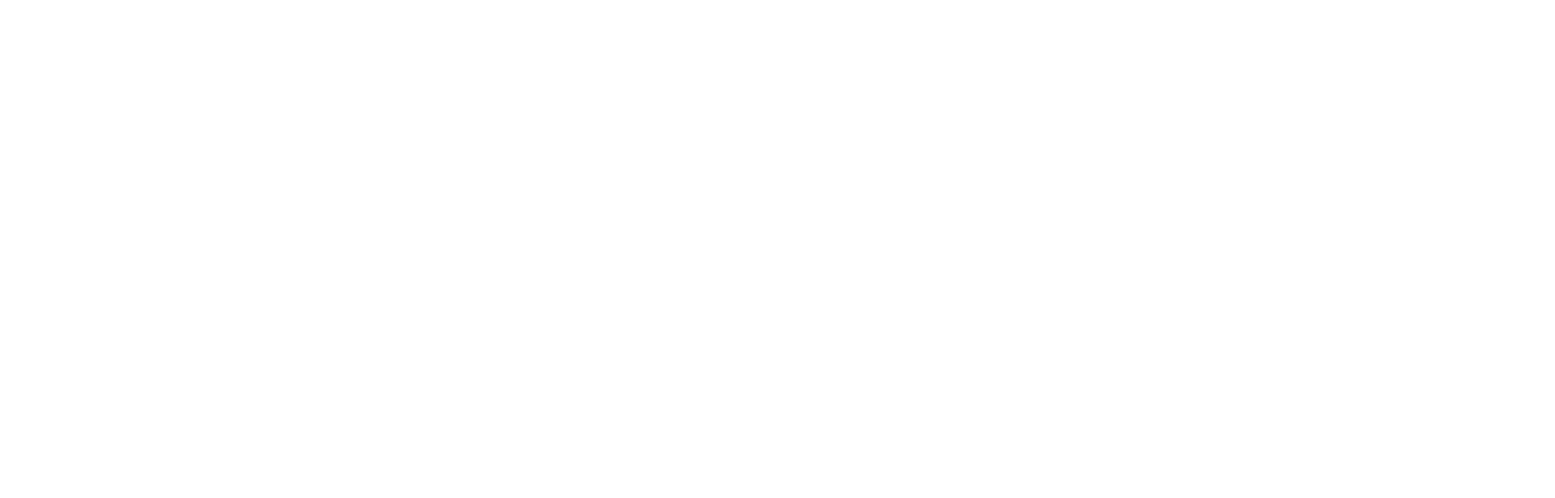
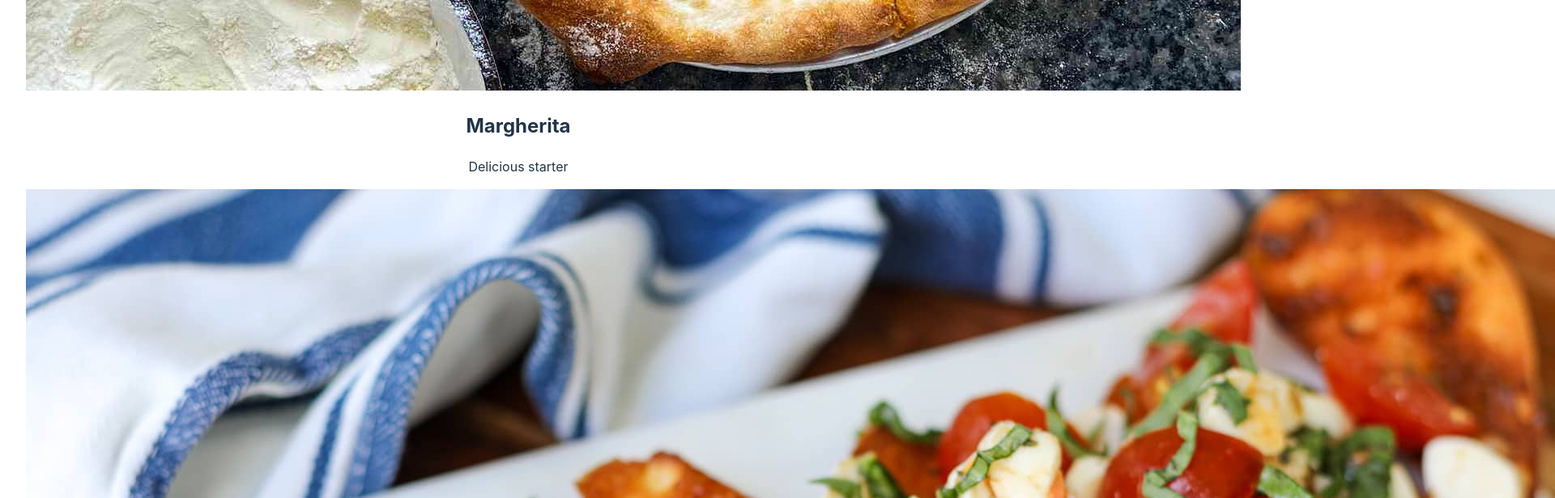
Before and after one commit to ReDI-School/react-berlin-2024-fall, a React (Vite) app: page / in a window 1280 px wide. Shown: the part 920-1536 px from the top of the page at 81% size, 1920 px wide, since content can reach past the window. Before the commit the page ends 800 px from the top, so only its background shows below. Built offline with nearby package versions, Linux system fonts and the light colour scheme.

Commit message:
Add basic lesson for styling

```diff
--- a/src/App.jsx
+++ b/src/App.jsx
@@ -1,6 +1,7 @@
 import "./App.css";
 // import Lesson11EventHandlers from "./examples/Lesson11EventHandlers";
-import Lesson11EventHandlersExercises from "./exercises/lesson11EventHandlers";
+// import Lesson11EventHandlersExercises from "./exercises/lesson11EventHandlers";
+import Lesson12Styling from "./lessons/Lesson12Styling";
 //import Lesson1 from './lessons/Lesson1'
 // import Lesson3SpreadRest from "./lessons/Lesson3SpreadRest";
 // import Lesson4JSX from "./lessons/Lesson4JSX";
@@ -26,7 +27,8 @@
 function App() {
   return (
     <>
-      <Lesson11EventHandlersExercises />
+      <Lesson12Styling />
+      {/* <Lesson11EventHandlersExercises /> */}
       {/* <RestaurantView /> */}
       {/* <ContactForm /> */}
       {/* <Lesson8Router /> */}
--- /dev/null
+++ b/src/lessons/Lesson12Styling.jsx
@@ -0,0 +1,33 @@
+const RecipeCard = ({ title, image, description }) => {
+  return (
+    <div>
+      <img src={image} />
+      <h2>{title}</h2>
+      <p>{description}</p>
+    </div>
+  );
+};
+
+const Lesson12Styling = () => {
+  return (
+    <>
+      <RecipeCard
+        title="Margherita"
+        image="images/margherita.jpg"
+        description="Delicious starter"
+      />
+      <RecipeCard
+        title="Bruschetta"
+        image="images/bruschetta.jpg"
+        description="Amazing main course"
+      />
+      <RecipeCard
+        title="Cannoli"
+        image="images/cannoli.jpg"
+        description="Great dessert"
+      />
+    </>
+  );
+};
+
+export default Lesson12Styling;
```
